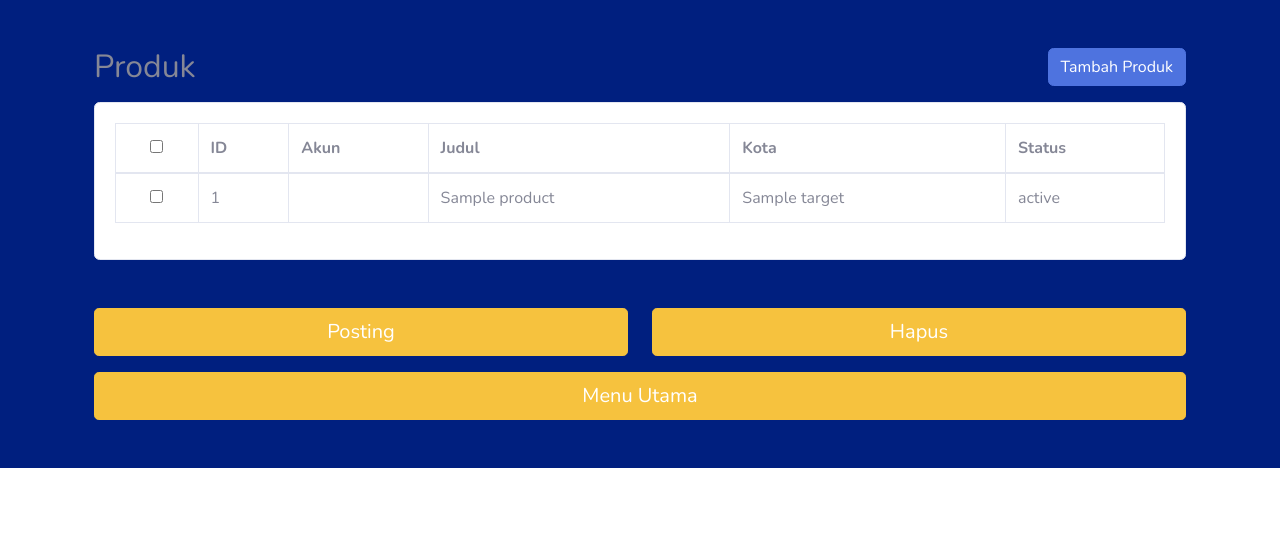
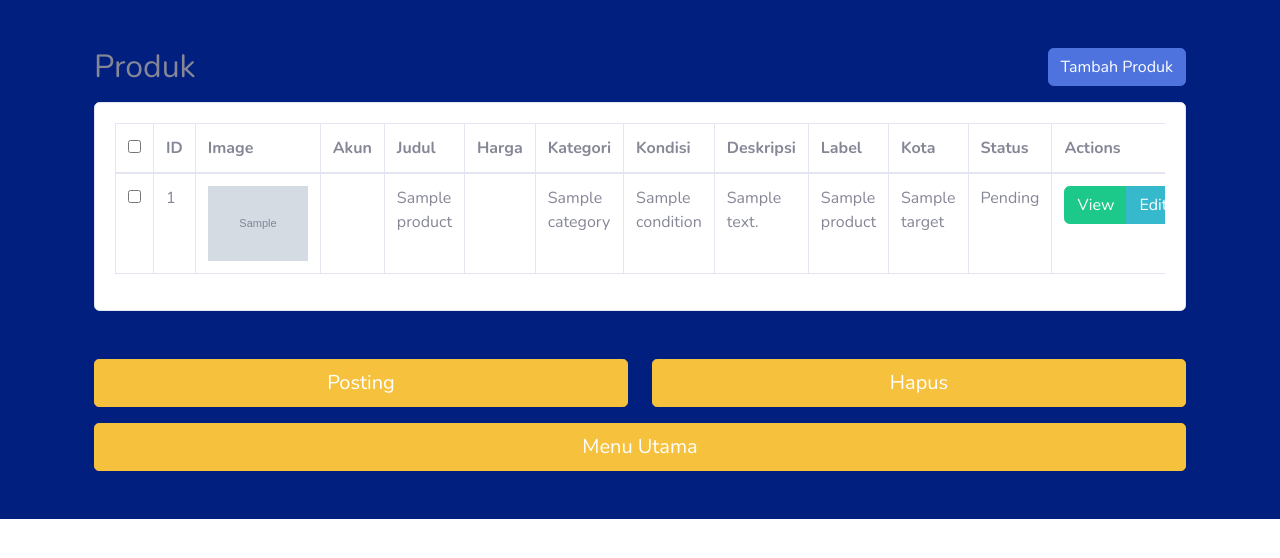
Before and after one commit to aguspuryanto/fbmp-mobile, a CodeIgniter 4 app: template app/Views/admin/products/index.php in a window 1280 px wide. Shown: the top 558 px of the page. Run offline with PHP 8.4 and a stand-in for CodeIgniter, Linux system fonts and the light colour scheme; the template is opened without the code that fills it: most values are stand-ins (such as "Sample title", 1, 10 or a date in 2020); grey boxes marked "Sample" are stand-in pictures; data that the repository does not hold is empty; some libraries are stand-ins or nearby versions.

Commit message:
update produk

```diff
--- a/app/Config/Routes.php
+++ b/app/Config/Routes.php
@@ -18,6 +18,8 @@ $routes->get('/dashboard', 'Dashboard::index', ['filter' => 'auth']);
 $routes->get('/produk', 'Produk::index', ['filter' => 'auth']);
 $routes->get('/produk/create', 'Produk::create');
 $routes->post('/produk/store', 'Produk::store');
+$routes->post('/produk/publish', 'Produk::publish');
+$routes->get('/produk/show/(:num)', 'Produk::show/$1');
 $routes->get('/produk/edit/(:num)', 'Produk::edit/$1');
 $routes->post('/produk/update/(:num)', 'Produk::update/$1');
 $routes->get('/produk/delete/(:num)', 'Produk::delete/$1');
--- a/app/Views/admin/products/_grid.php
+++ b/app/Views/admin/products/_grid.php
@@ -6,10 +6,17 @@
                         <tr>
                             <th class="text-center info"><input type="checkbox" name="checkAll" class="checkAll"></th>
                             <th>ID</th>
+                            <th>Image</th>
                             <th>Akun</th>
                             <th>Judul</th>
+                            <th>Harga</th>
+                            <th>Kategori</th>
+                            <th>Kondisi</th>
+                            <th>Deskripsi</th>
+                            <th>Label</th>
                             <th>Kota</th>
                             <th>Status</th>
+                            <th style="width: 150px;">Actions</th>
                         </tr>
                     </thead>
                     <tbody>
@@ -19,10 +26,23 @@
                                 <input type="checkbox" name="row" class="checkboxes" value="<?= $product['id'] ?>" >
                             </td>
                             <td><?= $product['id'] ?></td>
+                            <td><img src="<?= getUploadPathProduct($product) . $product['gambar'] ?>" width="100"></td>
                             <td><?php $id = array_search($product['akun'], array_column($akuns, 'id')); print_r($akuns[$id]['username']); ?></td>
                             <td><?= $product['title'] ?></td>
+                            <td><?= getCurrency($product['price']) ?></td>
+                            <td><?= $product['category'] ?></td>
+                            <td><?= $product['condition'] ?></td>
+                            <td><?= $product['description'] ?></td>
+                            <td><?= $product['label'] ?></td>
                             <td><?= $product['target'] ?></td>
-                            <td><?= $product['status'] ?></td>
+                            <td><?= ($product['status']=="1") ? 'Publish' : 'Pending'; ?></td>
+                            <td>
+                                <div class="btn-group" role="group" aria-label="Basic example">
+                                <a href="/produk/show/<?= $product['id'] ?>" class="btn btn-success"><i class="fas fa-eye"></i> View</a>
+                                <a href="/produk/edit/<?= $product['id'] ?>" class="btn btn-info"><i class="fas fa-edit"></i> Edit</a>
+                                <a href="/produk/delete/<?= $product['id'] ?>" class="btn btn-danger" onclick="return confirm('Are you sure?')"><i class="fas fa-trash"></i> Delete</a>
+                                </div>
+                            </td>
                         </tr>
                         <?php endforeach; ?>
                     </tbody>
```
Also changed, not shown: app/Controllers/Produk.php (+53 -1 lines), app/Views/admin/products/index.php (+44 -1 lines), 1 other file.
